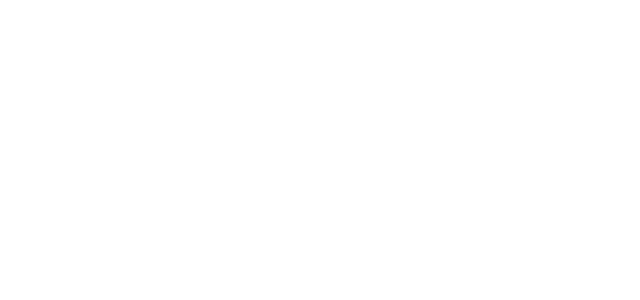
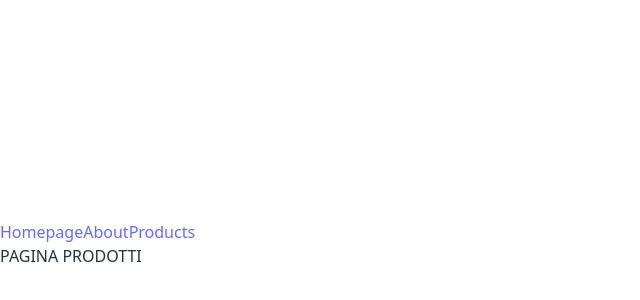
Before and after one commit to AndreaCatapano/react-router, a React (Vite) app: page /products in a window 1280 px wide. Shown: the part 156-456 px from the top of the page, without its empty margins (0-640 px from the left). Built offline with nearby package versions, Linux system fonts and the light colour scheme.

Commit message:
feat: added navbar and routes in app.jsx

```diff
--- a/src/App.jsx
+++ b/src/App.jsx
@@ -1,11 +1,31 @@
 import { useState } from 'react'
+import { BrowserRouter, Router, Route, Routes } from 'react-router-dom'
+import { NavLink } from 'react-router-dom'
+
+import Home from './pages/Home.jsx'
+import About from './pages/About.jsx'
+import Products from './pages/Products.jsx'
+
+
 
 
 function App() {
-  const [count, setCount] = useState(0)
 
   return (
-    <>
+    <>  <BrowserRouter>
+
+      <nav>
+        <NavLink to="/">Homepage</NavLink>
+        <NavLink to="/about">About</NavLink>
+        <NavLink to="/products">Products</NavLink>
+      </nav>
+
+      <Routes>
+        <Route path='/' element={<Home />} />
+        <Route path='/about' element={<About />} />
+        <Route path='/products' element={<Products />} />
+      </Routes>
+    </BrowserRouter>
     </>
   )
 }
--- a/src/pages/About.jsx
+++ b/src/pages/About.jsx
@@ -5,3 +5,5 @@
         <div>PAGINA ABOUT</div>
     )
 }
+
+export default About;
--- a/src/pages/Home.jsx
+++ b/src/pages/Home.jsx
@@ -5,3 +5,5 @@
         <div>PAGINA HOME</div>
     )
 }
+
+export default Home;
--- a/src/pages/Products.jsx
+++ b/src/pages/Products.jsx
@@ -5,3 +5,5 @@
         <div>PAGINA PRODOTTI</div>
     )
 }
+
+export default Products;
```
